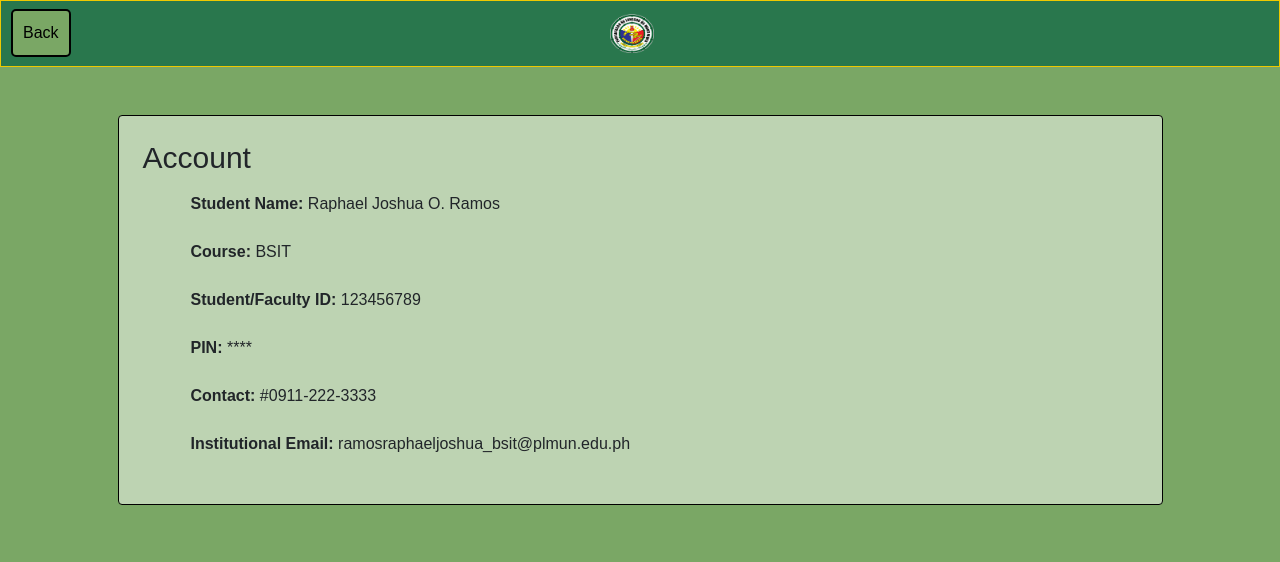
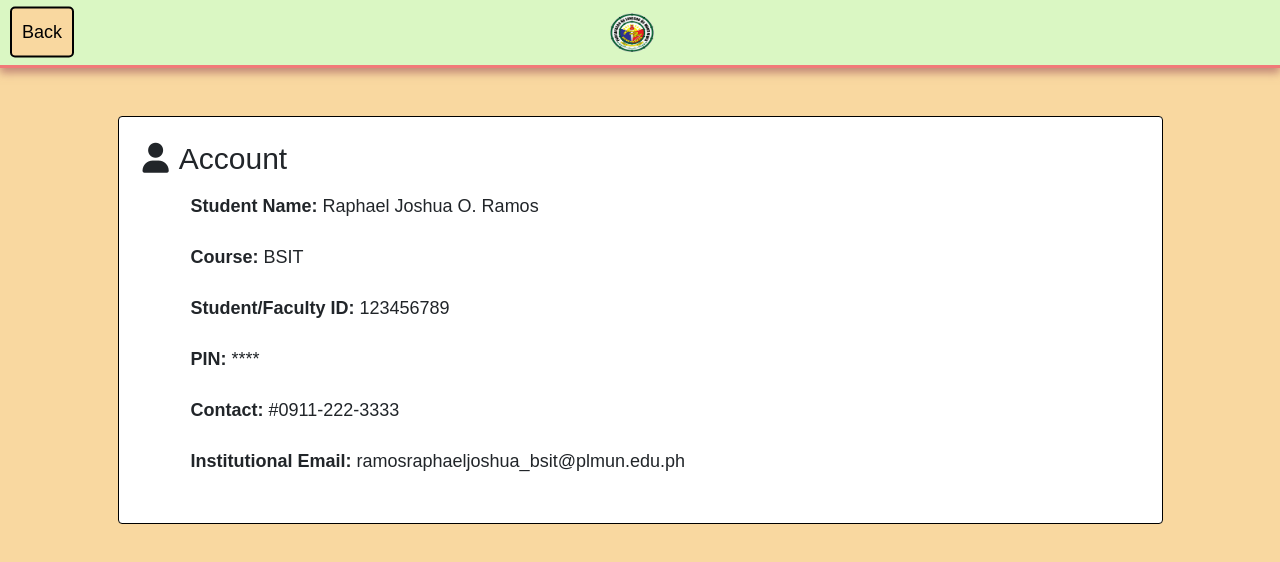
Before and after one commit to Archraph17/POFOS, a plain HTML site: page POFOS(Account).html in a window 1280 px wide. Drawn offline with nearby package versions, Linux system fonts and the light colour scheme; a web font is replaced by a local one.

Commit message:
Update POFOS(Account).html

```diff
--- a/POFOS(Account).html
+++ b/POFOS(Account).html
@@ -4,17 +4,20 @@
     <meta charset="UTF-8">
     <meta name="viewport" content="width=device-width, initial-scale=1.0">
     <title>Account Page</title>
+    <link href="https://cdnjs.cloudflare.com/ajax/libs/font-awesome/6.0.0-beta3/css/all.min.css" rel="stylesheet">
     <link href="https://stackpath.bootstrapcdn.com/bootstrap/4.5.2/css/bootstrap.min.css" rel="stylesheet">
     <link href="https://fonts.cdnfonts.com/css/inria-sans" rel="stylesheet">
     <style>
         body {
-            background-color: #7AA765;
+            background-color: rgb(249, 216, 160);
             font-family: 'Inria Sans', sans-serif;
+            font-size: 18px;
         }
 
         .navbar {
-            background-color: #29774D;
-            border: solid 1px #EFC900;
+            background-color: #DAF7C3;
+            border-bottom: solid 3px #F17978;
+            box-shadow: 0px 5px 8px rgba(168, 100, 100, 0.671); /* Add shadow */
             justify-content: center;
             align-items: center;
         }
@@ -30,7 +33,7 @@
         }
 
         .back-button {
-            background-color: #7AA765;
+            background-color: rgb(249, 216, 160);
             height: auto;
             width: auto;
             padding: 10px;
@@ -44,7 +47,7 @@
 
         .account-container{
             border: black solid 1px;
-            background-color: rgba(255, 255, 255, 0.50);
+            background-color: rgb(255, 255, 255);
         }
 
         @media (max-width: 768px) {
@@ -66,7 +69,7 @@
 <div class="container mt-5">
     <div class="row justify-content-center">
         <div class="account-container col-md-11 p-4 rounded">
-            <h2 style="font-size: 30px;">Account</h2>
+            <h2 style="font-size: 30px;"><i class="fa-solid fa-user" style="margin-right: 10px;"></i>Account</h2>
             <div class="form-group mt-3 pl-5">
                 <label for="studentName"><strong>Student Name:</strong> Raphael Joshua O. Ramos</label>
             </div>
```
